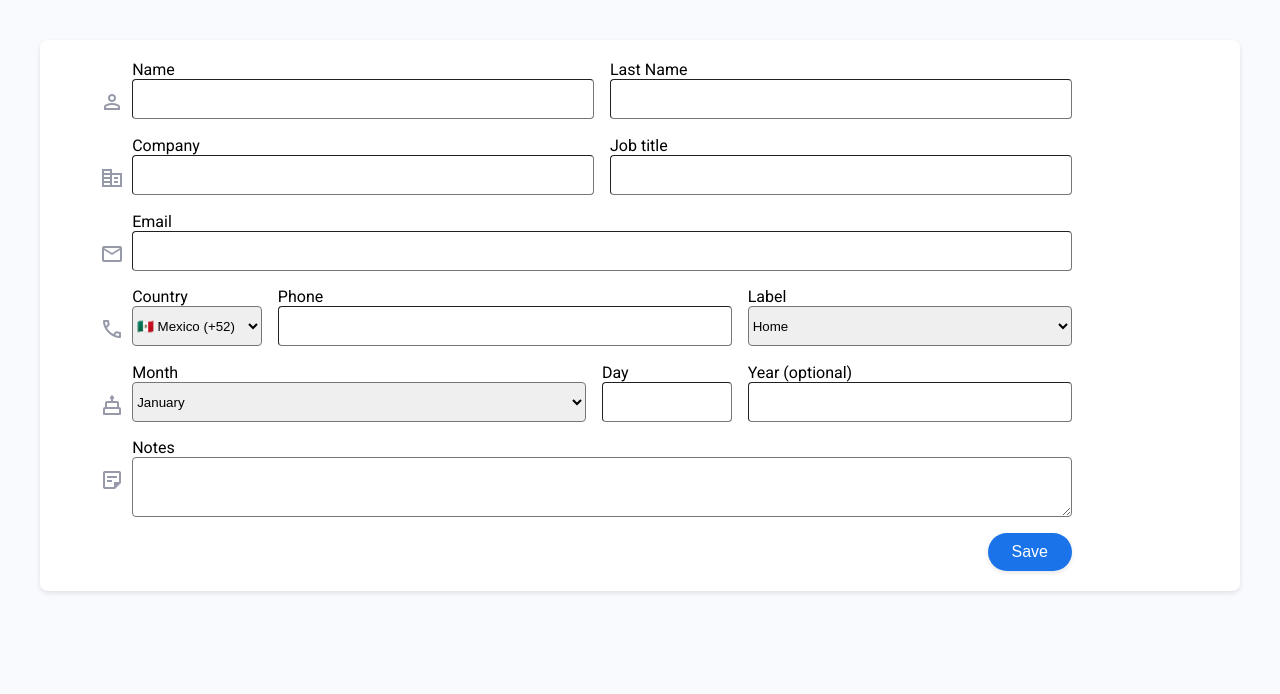
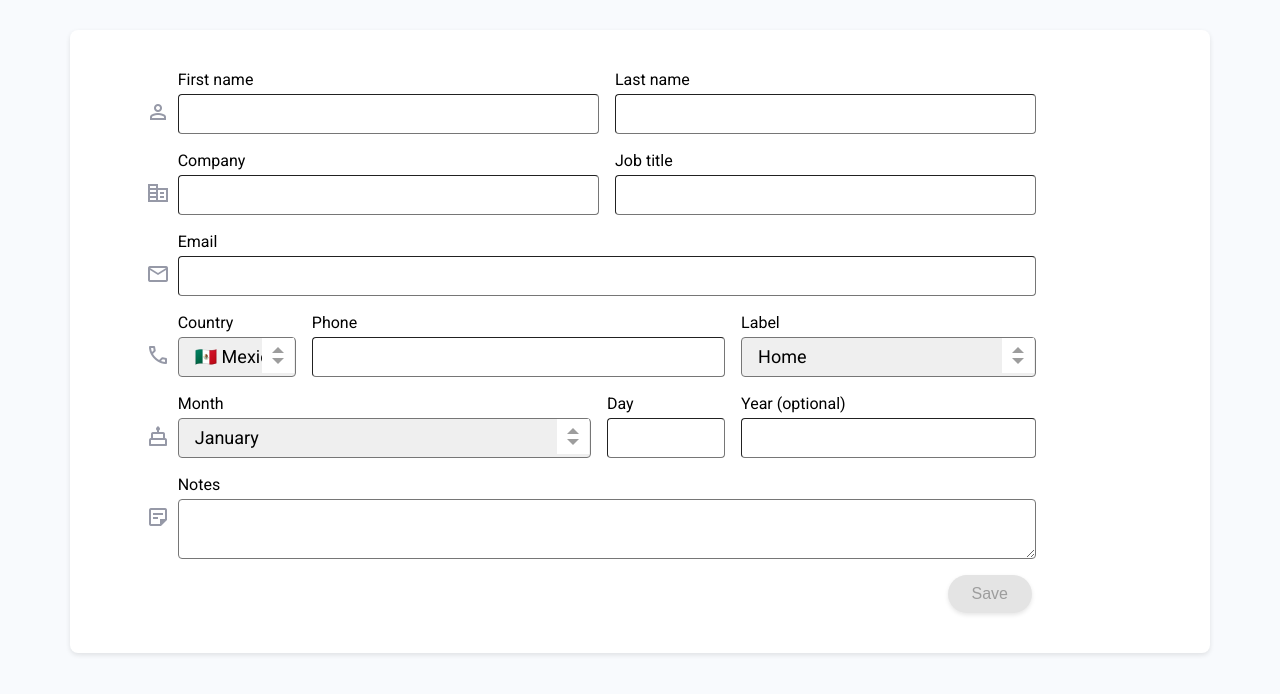
Before and after one commit to BrennDev/Semillero, a plain HTML site: page 02_PROJECT/index.html in a window 1280 px wide. Drawn offline with Linux system fonts and the light colour scheme.

Commit message:
Form Styling

```diff
--- a/02_PROJECT/index.html
+++ b/02_PROJECT/index.html
@@ -14,7 +14,7 @@
   <body>
     <form class="contact-form">
       <div class="main-container">
-        <div class="section-contact">
+        <section class="section">
           <div class="section__icon">
             <img
               src="img/person.png"
@@ -24,11 +24,11 @@
           </div>
           <div class="section-group">
             <label class="section-group__label">
-              Name
+              First name
               <input class="section-group__input" type="text" name="name" />
             </label>
             <label class="section-group__label">
-              Last Name
+              Last name
               <input
                 class="section-group__input"
                 type="text"
@@ -36,8 +36,8 @@
               />
             </label>
           </div>
-        </div>
-        <div class="section-workplace">
+        </section>
+        <section class="section">
           <div class="section__icon">
             <img
               src="img/corporate.png"
@@ -63,8 +63,8 @@
               />
             </label>
           </div>
-        </div>
-        <div class="section-email">
+        </section>
+        <section class="section">
           <div class="section__icon">
             <img src="img/mail.png" alt="mail icon" class="section__icon-img" />
           </div>
@@ -72,8 +72,8 @@
             Email
             <input class="section-email__input" type="email" name="email" />
           </label>
-        </div>
-        <div class="section-phone">
+        </section>
+        <section class="section">
           <div class="section__icon">
             <img src="img/call.png" alt="call icon" class="section__icon-img" />
           </div>
@@ -85,6 +85,7 @@
                 <option value="02">🇺🇸 United States (+1)</option>
                 <option value="03">🇨🇦 Canada (+1)</option>
               </select>
+              <span class="section__custom-arrow"></span>
             </label>
             <label class="section__number-label">
               Phone
@@ -103,10 +104,11 @@
                 <option value="08">Google Voice</option>
                 <option value="09">Pager</option>
               </select>
+              <span class="section__custom-arrow"></span>
             </label>
           </div>
-        </div>
-        <div class="section-birthday">
+        </section>
+        <section class="section">
           <div class="section__icon">
             <img src="img/cake.png" alt="cake icon" class="section__icon-img" />
           </div>
@@ -127,6 +129,7 @@
                 <option value="11">November</option>
                 <option value="12">December</option>
               </select>
+              <span class="section__custom-arrow"></span>
             </label>
             <label class="section__day-label">
               Day
@@ -137,8 +140,8 @@
               <input class="section__year-input" type="number" name="year" />
             </label>
           </div>
-        </div>
-        <div class="section-notes">
+        </section>
+        <section class="section">
           <div class="section__icon">
             <img
               src="img/sticky_note.png"
@@ -150,9 +153,9 @@
             Notes
             <textarea class="section__notes-textarea" name="notes"></textarea>
           </label>
-        </div>
+        </section>
         <div class="save-button">
-          <button type="submit">Save</button>
+          <button type="submit" disabled>Save</button>
         </div>
       </div>
     </form>
--- a/02_PROJECT/styles.css
+++ b/02_PROJECT/styles.css
@@ -5,22 +5,25 @@
 }
 
 :root {
-  --main-width-600: 100%;
-  --section-padding-600: 0 0 1em 0;
-  --section-padding-900: 0 0 1em 0;
-  --section-container-width: 90%;
+  --main-width: 100%;
+  --section-padding: 0 0 1em 0;
+  --section-width: 90%;
   --group-width: 90%;
   --input-padding: 0 16px;
   --group-height: 60px;
   --group-label-width: 100%;
   --label-width: 90%;
-  --group-label-height: 60px;
+  --group-label-height: 65px;
   --input-width: 100%;
   --input-height: 40px;
+  --input-margin-top: 5px;
   --primary-color: #1a73e8;
   --primary-color-hover: #1558c8;
   --input-border-width: 1px;
   --input-border-radius: 4px;
+  --label-font-size: 16px;
+  --input-font-size: 18px;
+  --input-font-family: "Roboto", sans-serif;
 }
 
 body {
@@ -31,12 +34,14 @@ body {
 }
 
 .contact-form {
+  min-width: 360px;
+  max-width: 1200px;
   width: 100%;
   padding: 20px;
 }
 
 .main-container {
-  width: var(--main-width-600);
+  width: var(--main-width);
   background-color: #ffffff;
   border-radius: 8px;
   box-shadow: 0 2px 5px rgba(0, 0, 0, 0.1);
@@ -56,15 +61,10 @@ body {
     brightness(80%) contrast(90%);
 }
 
-.section-contact,
-.section-workplace,
-.section-email,
-.section-phone,
-.section-birthday,
-.section-notes {
+.section {
   display: flex;
-  padding: var(--section-padding-600);
-  width: var(--section-container-width);
+  padding: var(--section-padding);
+  width: var(--section-width);
   justify-content: center;
 }
 
@@ -72,33 +72,33 @@ body {
   display: flex;
   flex-direction: column;
   width: var(--group-width);
+  gap: 0.5em;
 }
 
 .section-group__label {
   width: var(--group-label-width);
   height: var(--group-label-height);
+  font-size: var(--label-font-size);
 }
 
-.section-group__input {
+.section-group__input,
+.section-email__input {
   width: var(--input-width);
   height: var(--input-height);
   padding: var(--input-padding);
   border-width: var(--input-border-width);
   border-radius: var(--input-border-radius);
+  margin-top: var(--input-margin-top);
+  font-size: var(--input-font-size);
+  font-family: var(--input-font-family);
 }
 
 .section-email__label {
   display: flex;
   flex-direction: column;
   width: var(--label-width);
-}
-
-.section-email__input {
-  width: var(--input-width);
-  height: var(--input-height);
-  padding: var(--input-padding);
-  border-width: var(--input-border-width);
-  border-radius: var(--input-border-radius);
+  height: var(--group-label-height);
+  font-size: var(--label-font-size);
 }
 
 .section__country-phone {
@@ -113,6 +113,8 @@ body {
 .section__number-label {
   width: var(--group-label-width);
   height: var(--group-label-height);
+  position: relative;
+  font-size: var(--label-font-size);
 }
 
 .section__country-select,
@@ -122,6 +124,52 @@ body {
   height: var(--input-height);
   border-width: var(--input-border-width);
   border-radius: var(--input-border-radius);
+  margin-top: var(--input-margin-top);
+  font-size: var(--input-font-size);
+  font-family: var(--input-font-family);
+  padding: var(--input-padding);
+}
+
+.section__country-select,
+.section__label-select {
+  padding: 0 30px 0 16px;
+  appearance: none;
+}
+
+.section__custom-arrow {
+  position: absolute;
+  top: 25px;
+  right: 2px;
+  display: block;
+  background-color: #ffffff;
+  width: 2em;
+  height: 35px;
+  pointer-events: none;
+}
+
+.section__custom-arrow::before,
+.section__custom-arrow::after {
+  --size: 0.4em;
+  content: "";
+  position: absolute;
+  width: 0;
+  height: 0;
+  left: 50%;
+  transform: translate(-50%, -50%);
+}
+
+.section__custom-arrow::before {
+  border-left: var(--size) solid transparent;
+  border-right: var(--size) solid transparent;
+  border-bottom: var(--size) solid #9d9d9d;
+  top: 35%;
+}
+
+.section__custom-arrow::after {
+  border-left: var(--size) solid transparent;
+  border-right: var(--size) solid transparent;
+  border-top: var(--size) solid #9d9d9d;
+  top: 65%;
 }
 
 .section__month-day-year {
@@ -135,35 +183,36 @@ body {
 .section__month-label,
 .section__year-label {
   width: var(--group-label-width);
+  height: var(--group-label-height);
+  font-size: var(--label-font-size);
 }
 
-.section__day-input {
-  width: var(--input-width);
-  height: var(--input-height);
-  border-width: 1px;
-  border-radius: 4px;
-  border-width: var(--input-border-width);
-  border-radius: var(--input-border-radius);
+.section__month-label {
+  position: relative;
 }
 
-.section__month-select {
-  width: var(--input-width);
-  height: var(--input-height);
-  border-width: var(--input-border-width);
-  border-radius: var(--input-border-radius);
-}
-
+.section__day-input,
+.section__month-select,
 .section__year-input {
   width: var(--input-width);
   height: var(--input-height);
   border-width: var(--input-border-width);
   border-radius: var(--input-border-radius);
+  margin-top: var(--input-margin-top);
+  font-size: var(--input-font-size);
+  font-family: var(--input-font-family);
+  padding: var(--input-padding);
+}
+
+.section__month-select {
+  appearance: none;
 }
 
 .section__notes-label {
   width: var(--label-width);
   display: flex;
   flex-direction: column;
+  font-size: var(--label-font-size);
 }
 
 .section__notes-textarea {
@@ -171,10 +220,14 @@ body {
   height: 60px;
   border-width: var(--input-border-width);
   border-radius: var(--input-border-radius);
+  margin-top: var(--input-margin-top);
+  font-size: var(--input-font-size);
+  font-family: var(--input-font-family);
+  padding: 5px 16px 5px 16px;
 }
 
 .save-button {
-  width: var(--section-container-width);
+  width: var(--section-width);
   display: flex;
   justify-content: right;
   padding-right: 5px;
@@ -190,21 +243,25 @@ body {
   cursor: pointer;
   box-shadow: 0 2px 4px rgba(0, 0, 0, 0.1);
 }
-
+/*
 .save-button button:hover {
   background-color: var(--primary-color-hover);
   box-shadow: 0 4px 8px rgba(0, 0, 0, 0.2);
 }
+*/
+.save-button button:disabled {
+  font-size: 16px;
+  padding: 10px 24px;
+  border: none;
+  border-radius: 24px;
+  background-color: #e4e4e4;
+  color: #9d9d9d;
+}
 
-@media (min-width: 600px) and (max-width: 899px) {
-  .section-contact,
-  .section-workplace,
-  .section-email,
-  .section-phone,
-  .section-birthday,
-  .section-notes {
+@media (min-width: 600px) {
+  .section {
     flex-wrap: wrap;
-    padding: var(--section-padding-900);
+    padding: var(--section-padding);
   }
 
   .section__country-label {
@@ -212,10 +269,11 @@ body {
   }
 
   .section__number-label {
-    width: 78%;
+    width: 77.8%;
   }
 
-  .section__label-label {
+  .section__label-label,
+  .section__year-label {
     display: flex;
     flex-direction: column;
   }
@@ -225,12 +283,7 @@ body {
   }
 
   .section__month-label {
-    width: 78%;
-  }
-
-  .section__year-label {
-    display: flex;
-    flex-direction: column;
+    width: 77.8%;
   }
 
   .save-button {
@@ -239,8 +292,9 @@ body {
 }
 
 @media (min-width: 900px) {
+  .main-container,
   .contact-form {
-    padding: 40px;
+    padding: 30px;
   }
 
   .section__country-phone,
@@ -285,8 +339,8 @@ body {
 }
 
 @media (min-width: 1200px) {
-  .contact-form {
-    max-width: 1500px;
+  .main-container {
+    padding: 40px;
   }
 
   .section-group {
```
